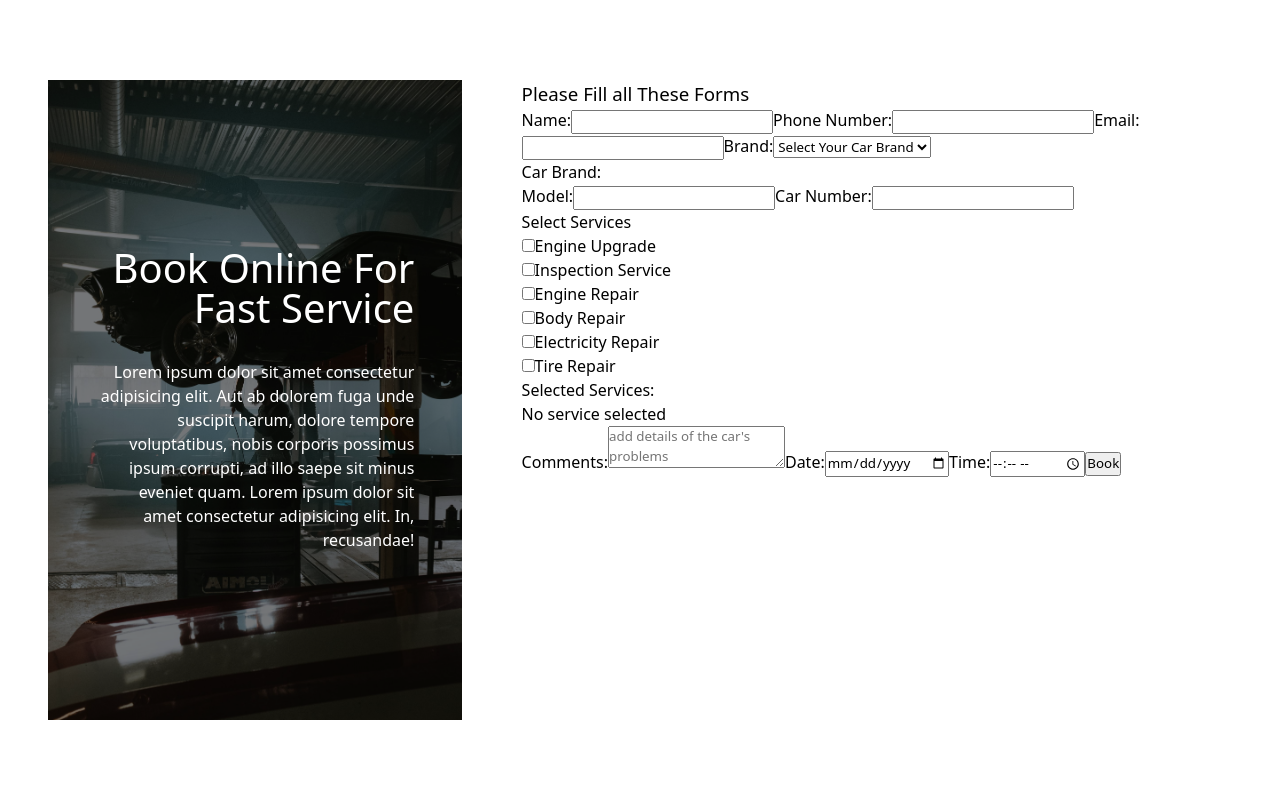
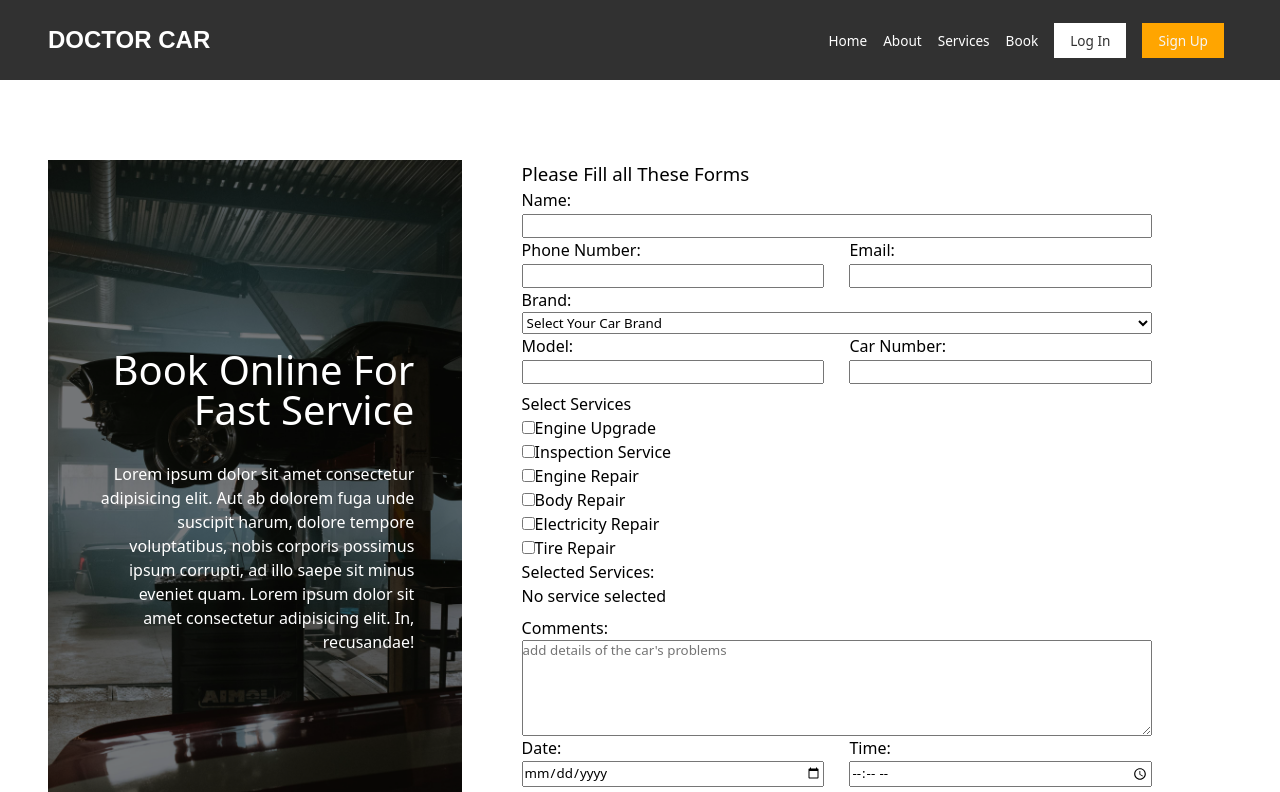
Before and after one commit to ardiantohendy/car-repair-app-reactjs, a React (Vite) app: page /book in a window 1280 px wide. Shown: the top 792 px of the page. Built offline with nearby package versions, Linux system fonts and the light colour scheme.

Commit message:
new commit = styling book form (not done yet)

```diff
--- a/src/components/BookComponent.jsx
+++ b/src/components/BookComponent.jsx
@@ -1,4 +1,6 @@
 import { useState } from "react";
+import Header from "./Header";
+import Footer from "./Footer";
 
 const BookComponent = () => {
   const [name, setName] = useState("");
@@ -89,6 +91,7 @@ const BookComponent = () => {
 
   return (
     <>
+      <Header />
       <div className="bookContainer">
         <div className="left">
           <h2>Book Online For Fast Service</h2>
@@ -99,17 +102,25 @@ const BookComponent = () => {
         </div>
         <div className="right">
           <h3>Please Fill all These Forms</h3>
-
           <form onSubmit={handleSubmit}>
+            <div className="name">
               <label>Name:</label>
               <input type="text" name="name" value={name} onChange={handleChangeName} required />
+            </div>
 
+            <div className="phoneandemail">
+              <div>
                 <label>Phone Number:</label>
                 <input type="text" name="phoneNumber" value={phoneNumber} onChange={handleChangePhone} required />
+              </div>
 
+              <div>
                 <label>Email:</label>
                 <input type="text" name="email" value={email} onChange={handleChangeEmail} required />
+              </div>
+            </div>
 
+            <div className="brand">
               <label>Brand:</label>
               <select name="brand" value={brand} onChange={handleChangeBrand} required>
                 <option value="">Select Your Car Brand</option>
@@ -124,15 +135,21 @@ const BookComponent = () => {
                 <option value="BMW">BMW</option>
                 <option value="Mercedes">Mercedes</option>
               </select>
-            <p>Car Brand: {brand}</p>
+            </div>
 
+            <div className="modelandnumber">
+              <div className="model">
                 <label>Model:</label>
                 <input type="text" name="model" value={model} onChange={handleChangeModel} required />
+              </div>
 
+              <div className="carNumber">
                 <label>Car Number:</label>
                 <input type="text" name="carNumber" value={carNumber} onChange={handleChangeCarNumber} required />
+              </div>
+            </div>
 
-            <div>
+            <div className="services">
               <label>Select Services</label>
               {servicesList.map((service) => (
                 <div key={service}>
@@ -145,19 +162,30 @@ const BookComponent = () => {
               <p>{services.join(", ") || "No service selected"}</p>
             </div>
 
+            <div className="comment">
               <label>Comments:</label>
               <textarea name="comment" value={comment} onChange={handleChangeComment} placeholder="add details of the car's problems" />
+            </div>
 
+            <div className="dateandtime">
+              <div className="date">
                 <label>Date:</label>
                 <input type="date" name="date" value={date} onChange={handleChangeDate} required />
+              </div>
 
+              <div className="time">
                 <label>Time:</label>
                 <input type="time" name="time" value={time} onChange={handleChangeTime} required />
+              </div>
+            </div>
 
+            <div className="button">
               <button type="submit">Book</button>
+            </div>
           </form>
         </div>
       </div>
+      <Footer />
     </>
   );
 };
--- a/src/index.css
+++ b/src/index.css
@@ -495,15 +495,14 @@ body .footer img {
 
 body .bookContainer {
   width: 100%;
-  height: 100vh;
+  height: 100%;
   display: flex;
   justify-content: space-between;
-  padding: 5rem 3rem;
+  padding: 10rem 3rem 5rem 3rem;
 }
 
 .bookContainer .left {
   width: 35%;
-  height: 100%;
   padding: 0 3rem;
   background: linear-gradient(rgba(0, 0, 0, 0.5), rgba(0, 0, 0, 0.5)), url(./assets/image/bookleft.jpg);
   background-position: center;
@@ -528,8 +527,99 @@ body .bookContainer {
 
 .bookContainer .right {
   width: 60%;
+  height: 100%;
 }
 
+.bookContainer .right form {
+  display: flex;
+  width: 100%;
+  padding: 0 5rem 0 0;
+  flex-direction: column;
+}
+
+.bookContainer .right form .name input {
+  width: 100%;
+}
+
+.bookContainer .right form .phoneandemail {
+  display: flex;
+  justify-content: space-between;
+  flex-direction: row;
+  width: 100%;
+}
+
+.bookContainer .right form .phoneandemail div {
+  width: 48%;
+}
+
+.bookContainer .right form .phoneandemail input {
+  width: 100%;
+}
+
+.bookContainer .right form .brand {
+  width: 100%;
+  display: flex;
+  flex-direction: column;
+}
+
+.bookContainer .right form .brand select {
+  width: 100%;
+}
+
+.bookContainer .right form .modelandnumber {
+  width: 100%;
+  display: flex;
+  flex-direction: row;
+  justify-content: space-between;
+}
+
+.bookContainer .right form .modelandnumber div {
+  width: 48%;
+}
+
+.bookContainer .right form .modelandnumber input {
+  width: 100%;
+}
+
+.bookContainer .right form .services {
+  margin: 0.5rem 0;
+}
+
+.bookContainer .right form .comment {
+  width: 100%;
+  display: flex;
+  flex-direction: column;
+}
+
+.bookContainer .right form .comment textarea {
+  height: 6rem;
+}
+
+.bookContainer .right form .dateandtime {
+  width: 100%;
+  display: flex;
+  flex-direction: row;
+  justify-content: space-between;
+}
+
+.bookContainer .right form .dateandtime div {
+  width: 48%;
+}
+
+.bookContainer .right form .dateandtime input {
+  width: 100%;
+}
+
+.bookContainer .right form .button {
+  width: 100%;
+  text-align: center;
+  margin: 0.5rem 0;
+}
+
+.bookContainer .right form .button button {
+  width: 30%;
+  height: 2.5rem;
+}
 /*
 
 .container {
```
Lines whose indentation alone changed are shown as unchanged.
